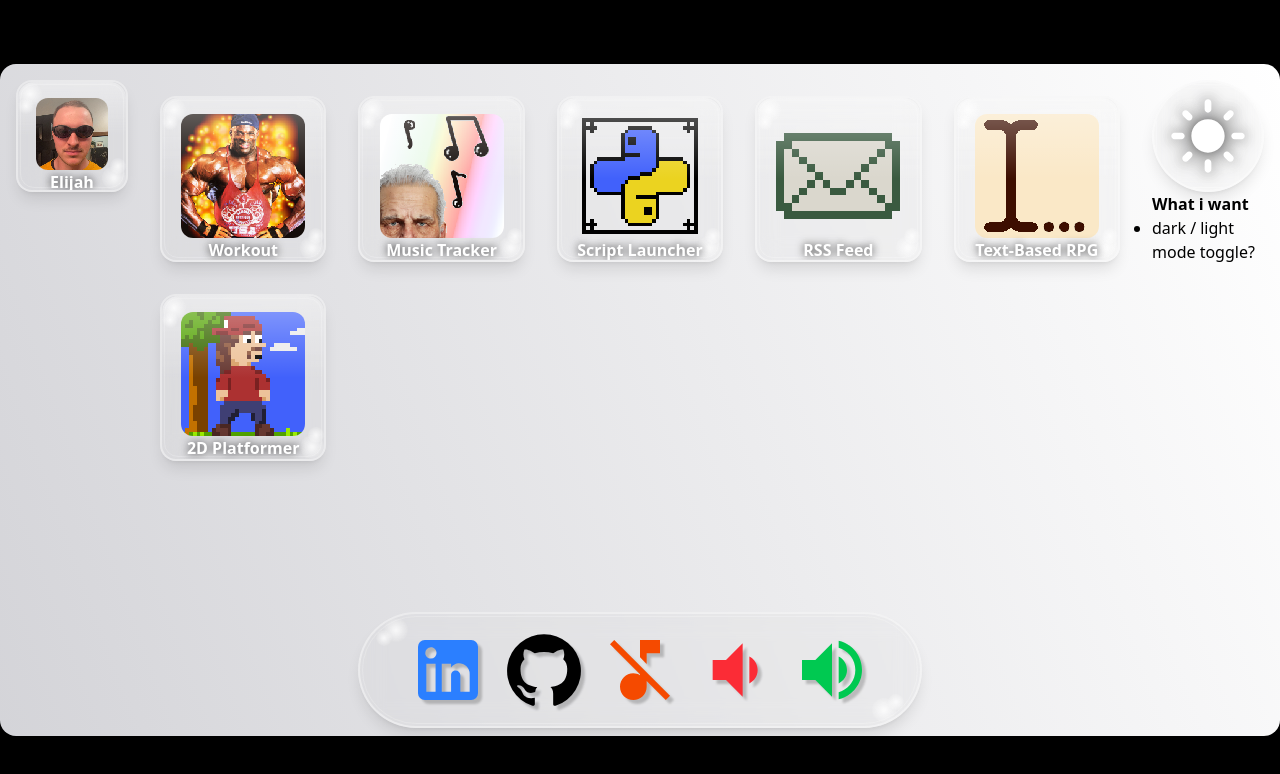
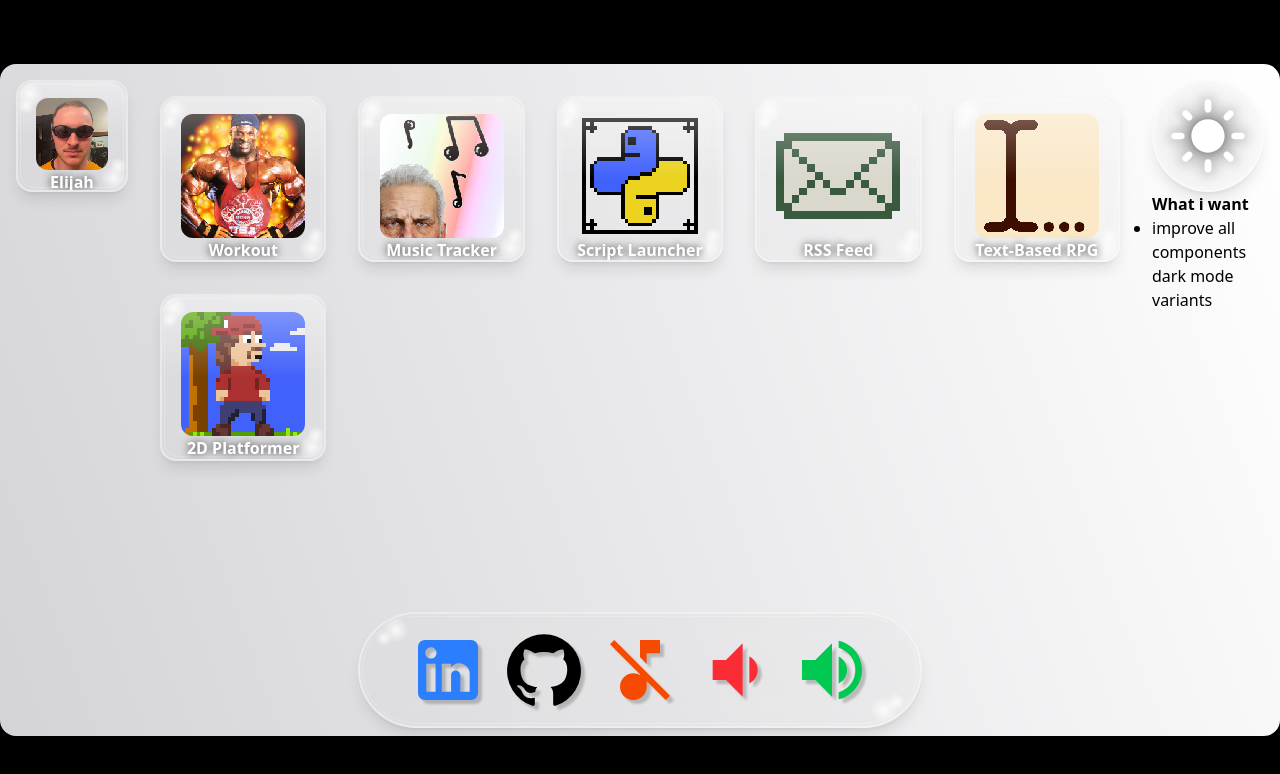
Before and after one commit to elijahgott/newPortfolio, a Next.js app: page / in a window 1280 px wide. Shown: the top 774 px of the page. Built offline with nearby package versions, Linux system fonts and the light colour scheme.

Commit message:
updated todo list on home page

```diff
--- a/app/components/darkModeToggle.tsx
+++ b/app/components/darkModeToggle.tsx
@@ -1,5 +1,4 @@
 'use client'
-import { ViewTransition } from "react";
 
 import { useTheme } from "../utils/themeContext";
 import { useAudio } from "../utils/audioContext";
--- a/app/page.tsx
+++ b/app/page.tsx
@@ -67,7 +67,7 @@ export default function Home() {
           <h1 className="font-bold text-black dark:text-white">What i want</h1>
 
           <ul className="list-disc text-black dark:text-white">
-            <li>dark / light mode toggle?</li>
+            <li>improve all components dark mode variants</li>
           </ul>
 
         </div>
```
